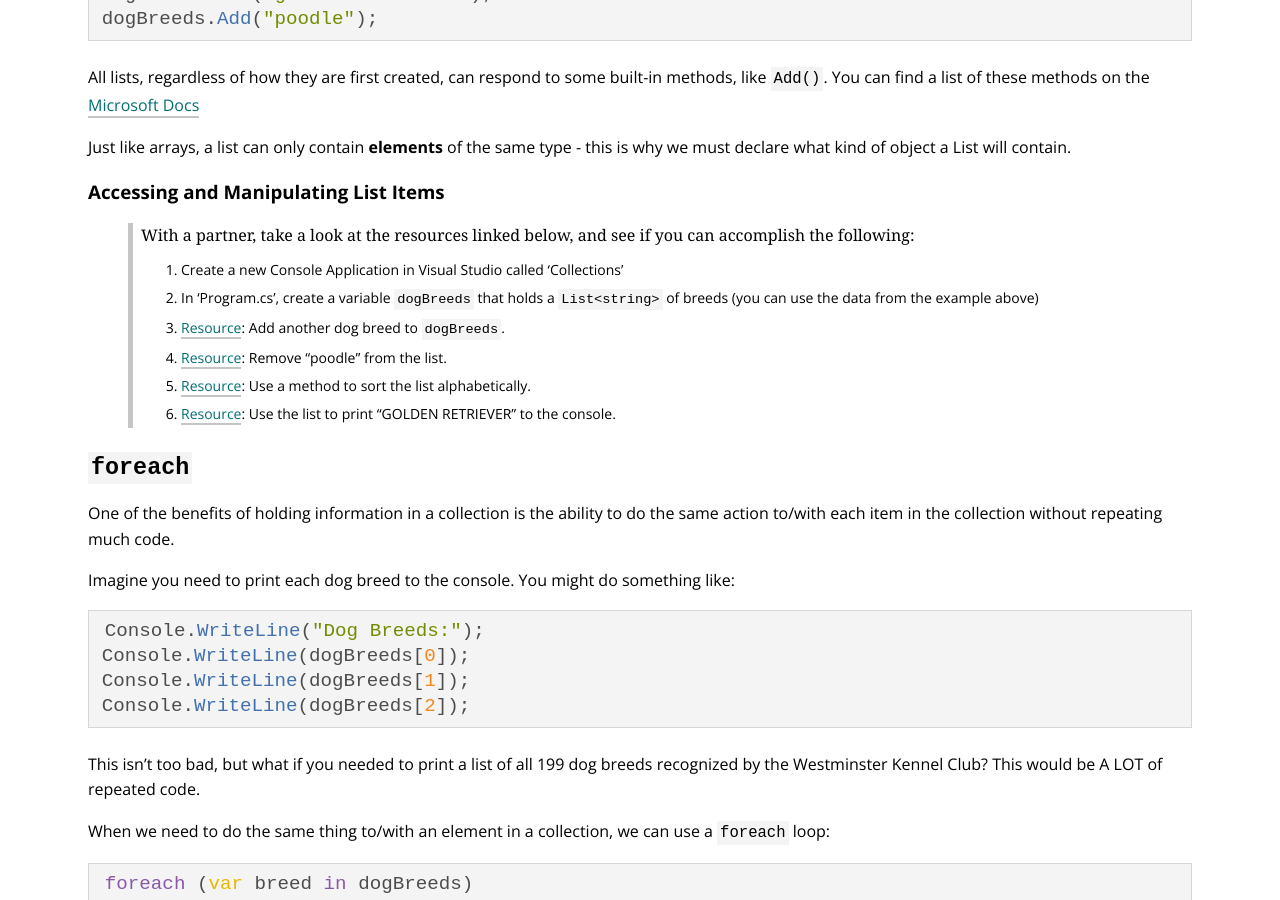
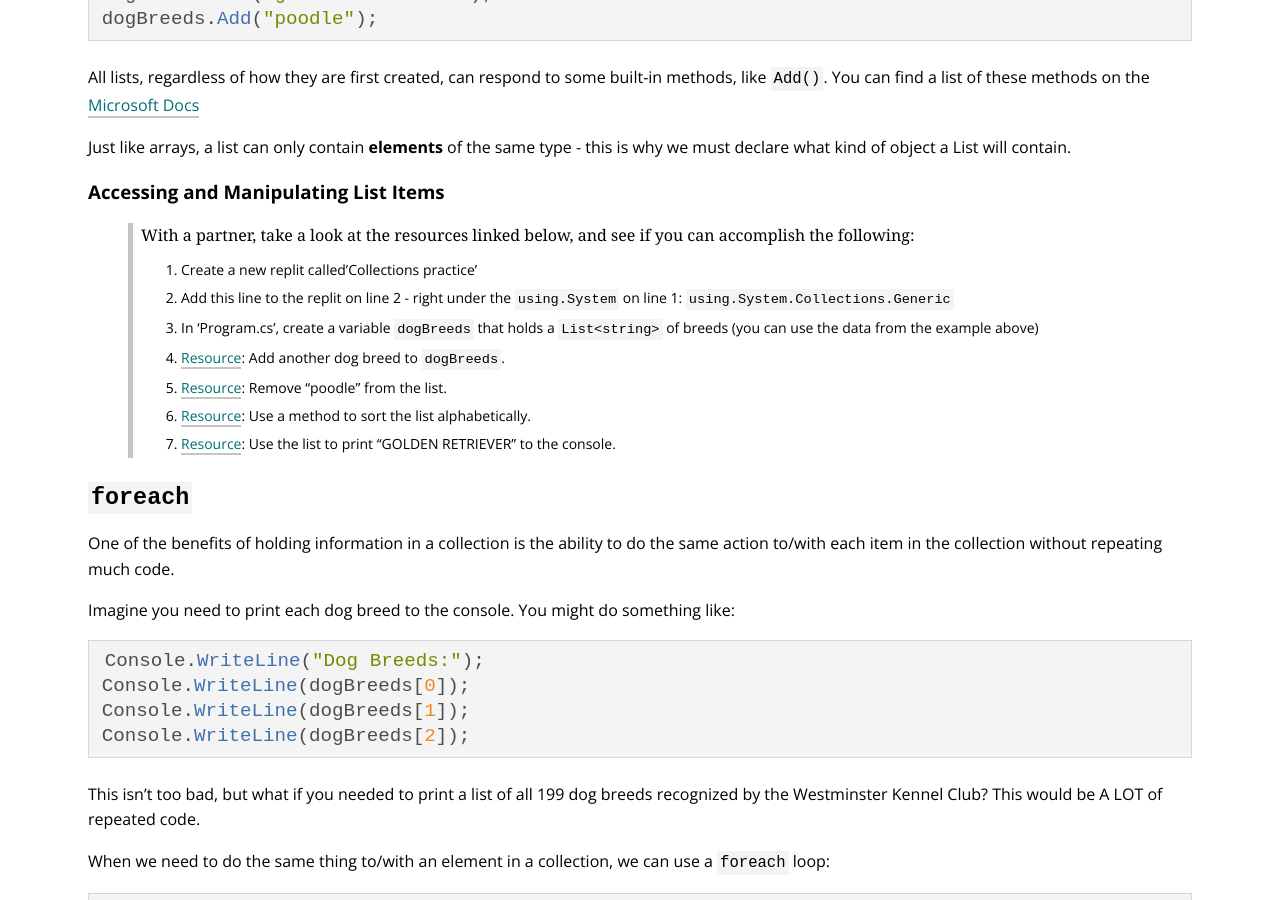
Before and after one commit to turingschool/launch-curriculum, a Jekyll site: the page built from module1/lessons/Week2/Collections.md, in a window 1280 px wide and 900 px high, scrolled down 1422 px. Built offline with Jekyll 4.4.1, drawn with Linux system fonts in a browser that asks for light colours; nearby versions of some CDN libraries; comment, search, counter and statistics services are not loaded.

Commit message:
Replace directions to use visual studio, with directions to use repl

```diff
--- a/module1/lessons/Week2/Collections.md
+++ b/module1/lessons/Week2/Collections.md
@@ -66,15 +66,16 @@ Just like arrays, a list can only contain **elements** of the same type - this i
 
 <!-- At this point do students have a way to validate if they successfully completed the task? I'm not seeing how. We might need to move the foreach console.writeline part up? -->
 > With a partner, take a look at the resources linked below, and see if you can accomplish the following:
-> 1. Create a new Console Application in Visual Studio called 'Collections'
-> 1. In 'Program.cs', create a variable `dogBreeds` that holds a `List<string>` of breeds (you can use the data from the example above)
-> 1. [Resource](https://docs.microsoft.com/en-us/dotnet/csharp/programming-guide/concepts/collections#BKMK_SimpleCollection): Add another dog breed to `dogBreeds`.
-> 2. [Resource](https://docs.microsoft.com/en-us/dotnet/csharp/programming-guide/concepts/collections#BKMK_SimpleCollection): Remove "poodle" from the list.
-> 3. [Resource](https://docs.microsoft.com/en-us/dotnet/api/system.collections.generic.list-1.sort?view=net-6.0): Use a method to sort the list alphabetically.
-> 4. [Resource](https://docs.microsoft.com/en-us/dotnet/api/system.string?view=net-6.0): Use the list to print "GOLDEN RETRIEVER" to the console.
+> 1. Create a new replit called'Collections practice'
+> 2. Add this line to the replit on line 2 - right under the `using.System` on line 1: `using.System.Collections.Generic`
+> 3. In 'Program.cs', create a variable `dogBreeds` that holds a `List<string>` of breeds (you can use the data from the example above)
+> 4. [Resource](https://docs.microsoft.com/en-us/dotnet/csharp/programming-guide/concepts/collections#BKMK_SimpleCollection): Add another dog breed to `dogBreeds`.
+> 5. [Resource](https://docs.microsoft.com/en-us/dotnet/csharp/programming-guide/concepts/collections#BKMK_SimpleCollection): Remove "poodle" from the list.
+> 6. [Resource](https://docs.microsoft.com/en-us/dotnet/api/system.collections.generic.list-1.sort?view=net-6.0): Use a method to sort the list alphabetically.
+> 7. [Resource](https://docs.microsoft.com/en-us/dotnet/api/system.string?view=net-6.0): Use the list to print "GOLDEN RETRIEVER" to the console.
 <!-- Love this inclusion of modeling how to search/utilize documentation -->
 <aside class="instructor-notes">
-    <p><strong>Instructor Note</strong><br>walk throught these examples showing _how_ you would research what to do.</p>
+    <p><strong>Instructor Note</strong><br>walk through these examples showing _how_ you would research what to do.</p>
 </aside>
 
 ## `foreach`
```
